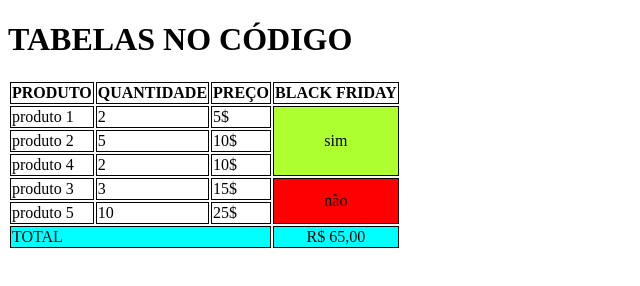
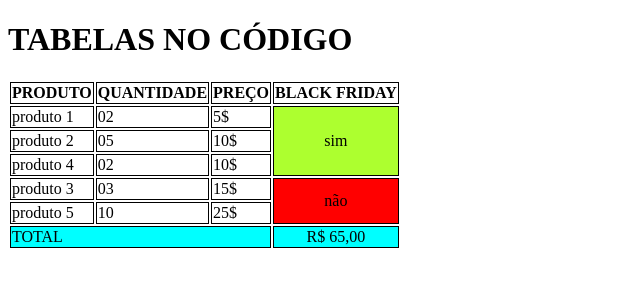
Before and after one commit to rafael-de-lucas/aula-tabela, a plain HTML site: page index.html in a window 1280 px wide. Shown: the full height of the page, 0-640 px from the left. Drawn offline with Linux system fonts and the light colour scheme.

Commit message:
correção dos valores referentes a quantidade de produtos

```diff
--- a/index.html
+++ b/index.html
@@ -30,25 +30,25 @@
         <tbody>
             <tr>
                 <td>produto 1</td>
-                <td>2</td>
+                <td>02</td>
                 <td>5$</td>
                 <td rowspan="3" bgcolor="greenyellow"><center>sim</center></td>
             </tr>
             <tr>
                 <td>produto 2</td>
-                <td>5</td>
+                <td>05</td>
                 <td>10$</td>
 
             </tr>
             <tr>
                 <td>produto 4</td>
-                <td>2</td>
+                <td>02</td>
                 <td>10$</td>
 
             </tr>
             <tr>
                 <td>produto 3</td>
-                <td>3</td>
+                <td>03</td>
                 <td>15$</td>
                 <td rowspan="2" bgcolor="red"><center>não</center></td>
             </tr>
```
